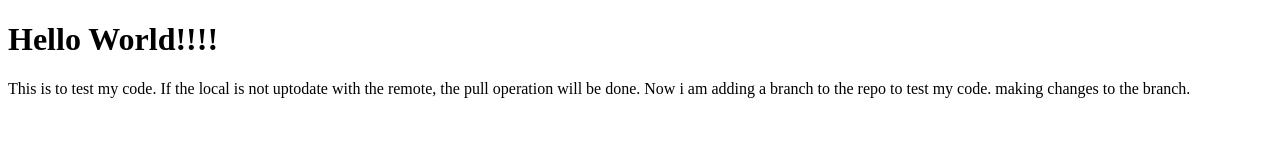
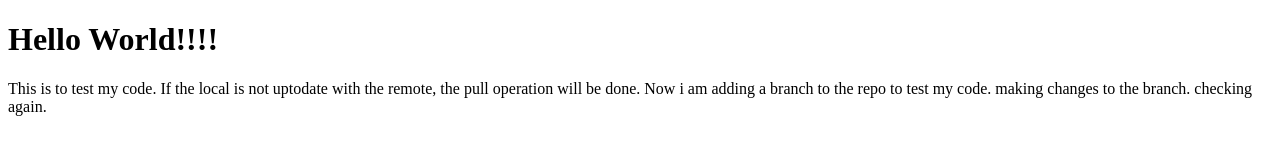
Before and after one commit to SG0103/git_repo, a plain HTML site: page index.html in a window 1280 px wide. Drawn offline with Linux system fonts and the light colour scheme.

Commit message:
update03

```diff
--- a/index.html
+++ b/index.html
@@ -3,7 +3,7 @@
 <body>
 
 <h1>Hello World!!!!</h1>
-<p>This is to test my code. If the local is not uptodate with the remote, the pull operation will be done. Now i am adding a branch to the repo to test my code. making changes to the branch.</p>
+<p>This is to test my code. If the local is not uptodate with the remote, the pull operation will be done. Now i am adding a branch to the repo to test my code. making changes to the branch. checking again.</p>
 
 </body>
 </html>
```
